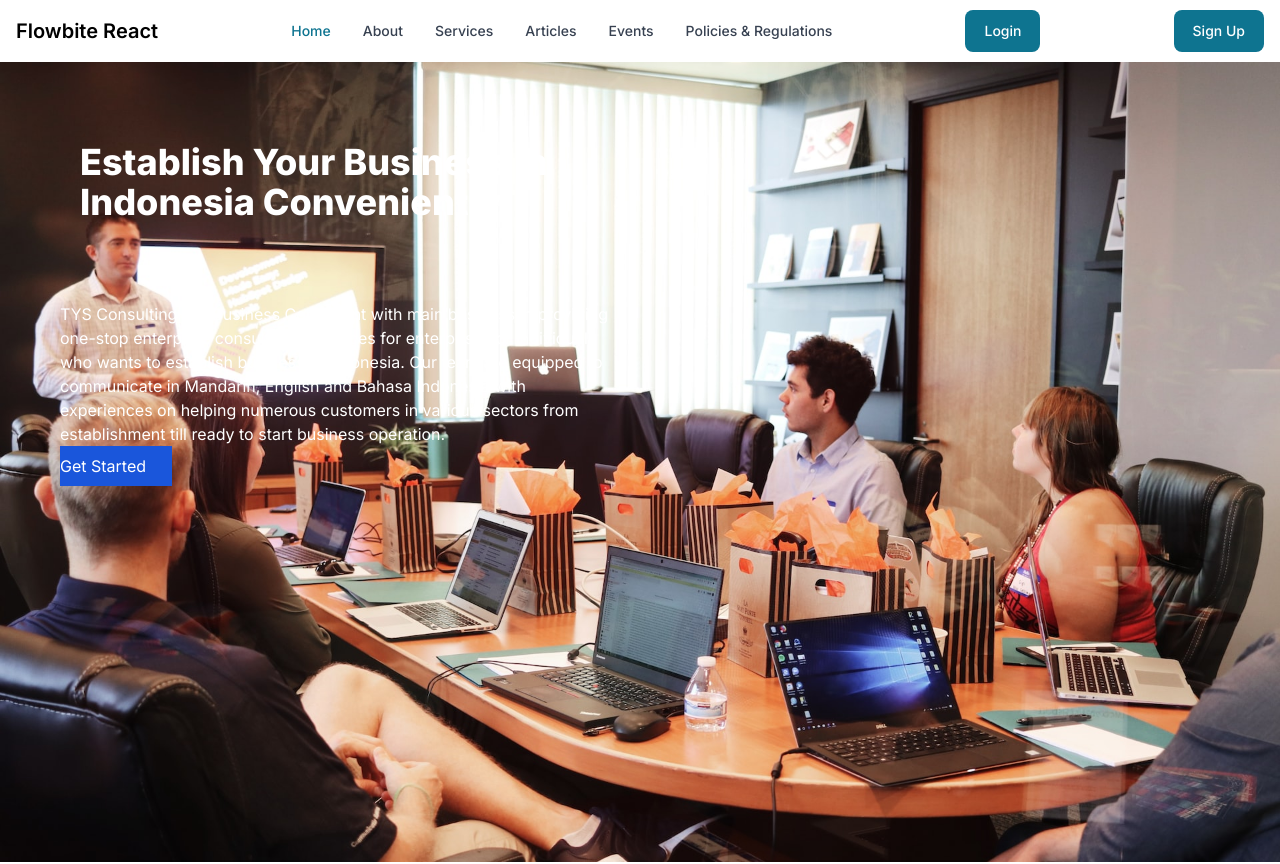
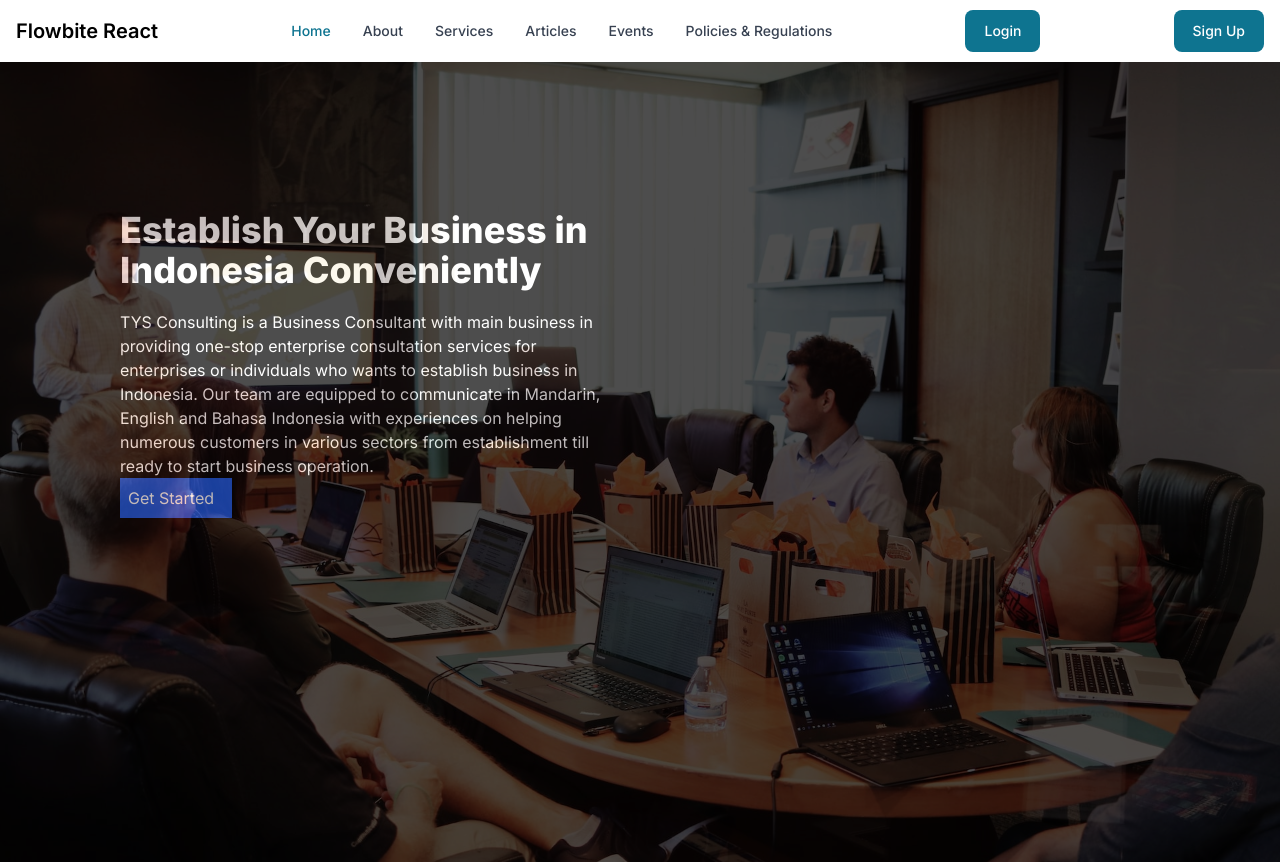
Before and after one commit to fikriymnn/tys-cons, a Next.js app: page / in a window 1280 px wide. Shown: the top 864 px of the page. Built offline with nearby package versions, Linux system fonts and the light colour scheme.

Commit message:
Update page.jsx
update opasity background

```diff
--- a/src/app/page.jsx
+++ b/src/app/page.jsx
@@ -2,19 +2,26 @@ import React from 'react'
 import Image from 'next/image'
 import MainCard from '@/components/MainCard'
 import CustomCard from '@/components/CustomCard'
+import CardTwo from '@/components/CardTwo'
 
 const Home = () => {
   return (
     <>
-      <div className='w-full h-screen bg-cover bg-[url("/assets/images/bgtys.png")] bg-black opacity-100 grid grid-cols-2' >
-        <div className='ml-10 px-5'>
-          <div className='text-white flex items-center py-20 p-5 font-extrabold text-4xl'>
-            <p>Establish Your Business in Indonesia Conveniently</p>
+      <div className='bg-black z-0'>
+        <div className='w-full h-screen z-10 bg-cover bg-[url("/assets/images/bgtys.png")] absolute opacity-30'></div>
+        <div className='w-full h-screen grid grid-cols-2 ' >
+          <div className='ml-10 px-5 pl-20 pt-32'>
+            <div className='text-white flex items-center font-extrabold text-4xl py-5 z-10'>
+              <p>Establish Your Business in Indonesia Conveniently</p>
+            </div>
+            <div className='text-white flex items-center '>TYS Consulting is a Business Consultant with main business in providing one-stop enterprise consultation services for enterprises or individuals who wants to establish business in Indonesia. Our team are equipped to communicate in Mandarin, English and Bahasa Indonesia with experiences on helping numerous customers in various sectors from establishment till ready to start business operation.</div>
+            <a className='py-10' href="">
+              <div className='text-white bg-blue-700 p-2 w-28'>
+                <p className='flex items-center my-auto text-center'>Get Started</p>
+              </div>
+            </a>
           </div>
-          <div className='text-white flex items-center '>TYS Consulting is a Business Consultant with main business in providing one-stop enterprise consultation services for enterprises or individuals who wants to establish business in Indonesia. Our team are equipped to communicate in Mandarin, English and Bahasa Indonesia with experiences on helping numerous customers in various sectors from establishment till ready to start business operation.</div>
-          <a className='py-10' href="">
-            <div className='text-white bg-blue-700 h-10 w-28 flex items-center text-center'>Get Started</div>
-          </a>
+
         </div>
 
       </div>
@@ -42,14 +49,19 @@ const Home = () => {
           </div>
           <div className='class="mt-2 lg:mt-auto text-primary font-semibold cursor-pointer flex items-center lg:justify-center space-x-1'>
             <p>View More Articles</p>
+          </div>
 
 
 
-
-          </div>
-
-
         </a>
+      </div>
+      <div className='bg-slate-100 w-full py-4 mt-6'>
+        <p className='font-bold text-3xl text-center py-10 '>Choose The Best Package You Need</p>
+        <div className='bg-slate-100 w-full py-4 mt-6 grid grid-cols-3 gap-3 p-5'>
+          <CardTwo title={"Pendirian PT PMA Complete"} price={"RP.15.000.00"} text1={"Package Includes:"} text2={"Brand Perfomance Analytics"} text3={"Daily Prices Change Notifications"} text4={"Marketplace Price Tracking"} text5={"Stock Availability Monitoring"} text6={"Marketplace Price Tracking"} />
+          <CardTwo />
+          <CardTwo />
+        </div>
       </div>
     </>
   )
```
